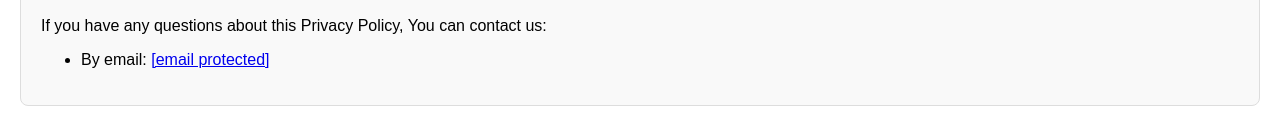
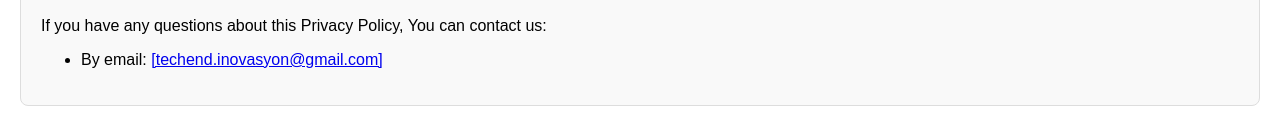
Before and after one commit to talhacosar29/medwatch, a plain HTML site: page index.html in a window 1280 px wide. Shown: the part 4280-4403 px from the top of the page. Drawn offline with Linux system fonts and the light colour scheme.

Commit message:
Update index.html

```diff
--- a/index.html
+++ b/index.html
@@ -212,7 +212,7 @@
 <h2>Contact Us</h2>
 <p>If you have any questions about this Privacy Policy, You can contact us:</p>
 <ul>
-<li>By email: <a href="/cdn-cgi/l/email-protection" class="__cf_email__" data-cfemail="0773666b6f66646874667529353e47606a666e6b2964686a">[email&#160;protected]</a></li>
+<li>By email: <a href="/cdn-cgi/l/email-protection" class="__cf_email__" data-cfemail="0773666b6f66646874667529353e47606a666e6b2964686a">[techend.inovasyon@gmail.com]</a></li>
 </ul><script data-cfasync="false" src="/cdn-cgi/scripts/5c5dd728/cloudflare-static/email-decode.min.js"></script>
         </div>
     </main>
```
